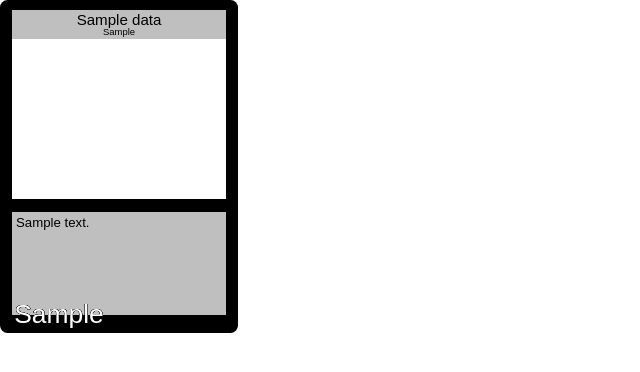
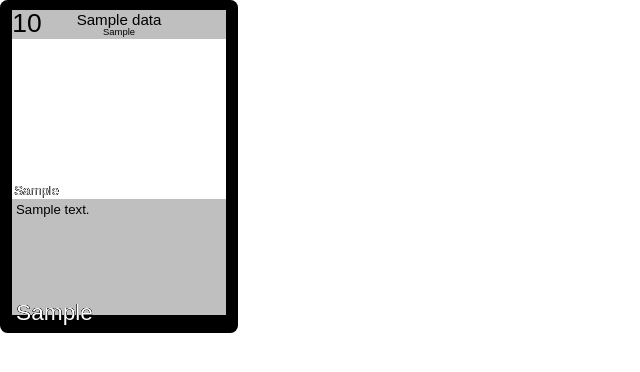
Before and after one commit to jacobcheatley/tcg, a Flask app: template tcg/templates/index.html in a window 1280 px wide. Shown: the top 372 px of the page, without its empty margins (0-640 px from the left). Run offline with Flask 3, Linux system fonts and the light colour scheme; the template is opened without the code that fills it: most values are stand-ins (such as "Sample title", 1, 10 or a date in 2020); style sheets or scripts are compiled from the project's sources.

Commit message:
Style niceties

```diff
--- a/tcg/app.py
+++ b/tcg/app.py
@@ -10,12 +10,9 @@ def card_data():
     keywords_df = sheet_reader.read("keywords")
     keyword_definitions = KeywordDefinition.list_from_dataframe(keywords_df)
     cards = sheet_reader.read("cards")
-    print(cards)
     card_data = cards.to_dict(orient="records")
     pipeline = CardPipeline(keyword_definitions=keyword_definitions)
-
     print(card_data)
-
     return pipeline.run_multiple(card_data)
 
 
--- a/tcg/static/sass/card.scss
+++ b/tcg/static/sass/card.scss
@@ -19,6 +19,7 @@ $font-size-tags: 2.5mm;
 $font-size-text: 3.5mm;
 $font-size-name: 4mm;
 $font-size-cost: 7mm;
+$font-size-power: 6mm;
 
 $card-small-pad: 0.5mm;
 
@@ -98,8 +99,13 @@ $font-default: sans-serif;
 
 .cost-box {
     position: absolute;
-    top: $card-main-box-inset-top;
-    left: $card-main-box-inset-left;
+    top: 0;
+    left: 0;
+    padding-right: 0.05em;
+    font-size: $font-size-cost;
+    // clip-path: polygon(0 0, 100% 0, 100% calc(100% - 0.2em), calc(100% - 0.2em) 100%, 0 100%);
+    border-bottom-right-radius: 50%;
+    @include color_bg_first();
 }
 
 .name-box {
@@ -113,10 +119,22 @@ $font-default: sans-serif;
 .art-box {
     aspect-ratio: 4 / 3;
     background-color: white;
+    position: relative;
 }
 
 .type-box {
     font-size: $font-size-text;
+    position: absolute;
+    left: 0;
+    bottom: 0;
+    padding-left: $card-small-pad;
+    padding-right: 1.1em;
+    height: 1.1em;
+    color: $color-mana-value;
+    clip-path: polygon(0 0, calc(100% - 1.1em) 0, 100% 100%, 0 100%);
+
+    @include color_bg();
+    @include stroke();
 }
 
 .text-box {
@@ -129,12 +147,22 @@ $font-default: sans-serif;
 .power-box {
     color: white;
     // background-color: black;
+    // background-color: $color-arcane;
     position: absolute;
     bottom: 0;
     left: 0;
-    padding: 0 2.5mm;
-    font-size: $font-size-cost;
+    padding: $card-small-pad;
+    padding-left: 0.5em;
+    padding-right: 1.1em;
+    clip-path: polygon(0 0, calc(100% - 1.1em) 0, 100% 100%, 0 100%);
+    height: 1.1em;
+    font-size: $font-size-power;
 
+    &:empty {
+        display: none;
+    }
+
+    @include color_bg_first();
     @include stroke();
 }
 
--- a/tcg/static/sass/imports/mixins.scss
+++ b/tcg/static/sass/imports/mixins.scss
@@ -23,6 +23,29 @@
     }
 }
 
+@mixin color_bg_first {
+    $mana-class-names: ('divine' 'arcane' 'occult' 'primal' 'alchemy');
+    $mana-colors: ($color-divine $color-arcane $color-occult $color-primal $color-alchemy);
+
+    @for $i from 1 through length($mana-class-names) {
+        $name-i: nth($mana-class-names, $i);
+        $color-i: nth($mana-colors, $i);
+        @for $j from $i through length($mana-class-names) {
+            @if ($i != $j) {
+                $name-j: nth($mana-class-names, $j);
+                $color-j: nth($mana-colors, $j);
+                &.#{$name-i}.#{$name-j} {
+                    background: $color-i;
+                }
+            } @else {
+                &.#{$name-i} {
+                    background: $color-i;
+                }
+            }
+        }
+    }
+}
+
 @mixin stroke($color: #000, $size: 0.01em) {
     text-shadow:
       -#{$size} -#{$size} 0 $color,
--- a/tcg/templates/macros/card.html
+++ b/tcg/templates/macros/card.html
@@ -5,18 +5,14 @@
                 <div class="top-box">
                     <div class="name-box">{{ data['card__name'] | safe }}</div>
                     <div class="tag-box">{{ data['card__tags'] | safe }}</div>
+                    <div class="cost-box {{ data['cost__names'] }}">{{ data['card__cost'] | safe }}</div>
                 </div>
                 <div class="art-box">
+                    <div class="type-box {{ data['cost__names'] }}">{{ data['card__typeline'] }}</div>
                 </div>
-                <div class="type-box">
-                    {{ data['card__typeline'] }}
-                </div>
-                <div class="text-box">
-                    {{ data['card__text'] | safe }}
-                </div>
+                <div class="text-box">{{ data['card__text'] | safe }}</div>
             </div>
-            <div class="cost-box">{{ data['card__cost'] | safe }}</div>
-            <div class="power-box">{{ data['card__power'] }}</div>
+            <div class="power-box {{ data['cost__names'] }}">{{ data['card__power'] }}</div>
             <div class="channel-box">{{ data['card__channel_cost'] | safe }}</div>
         </div>
     </div>
```
